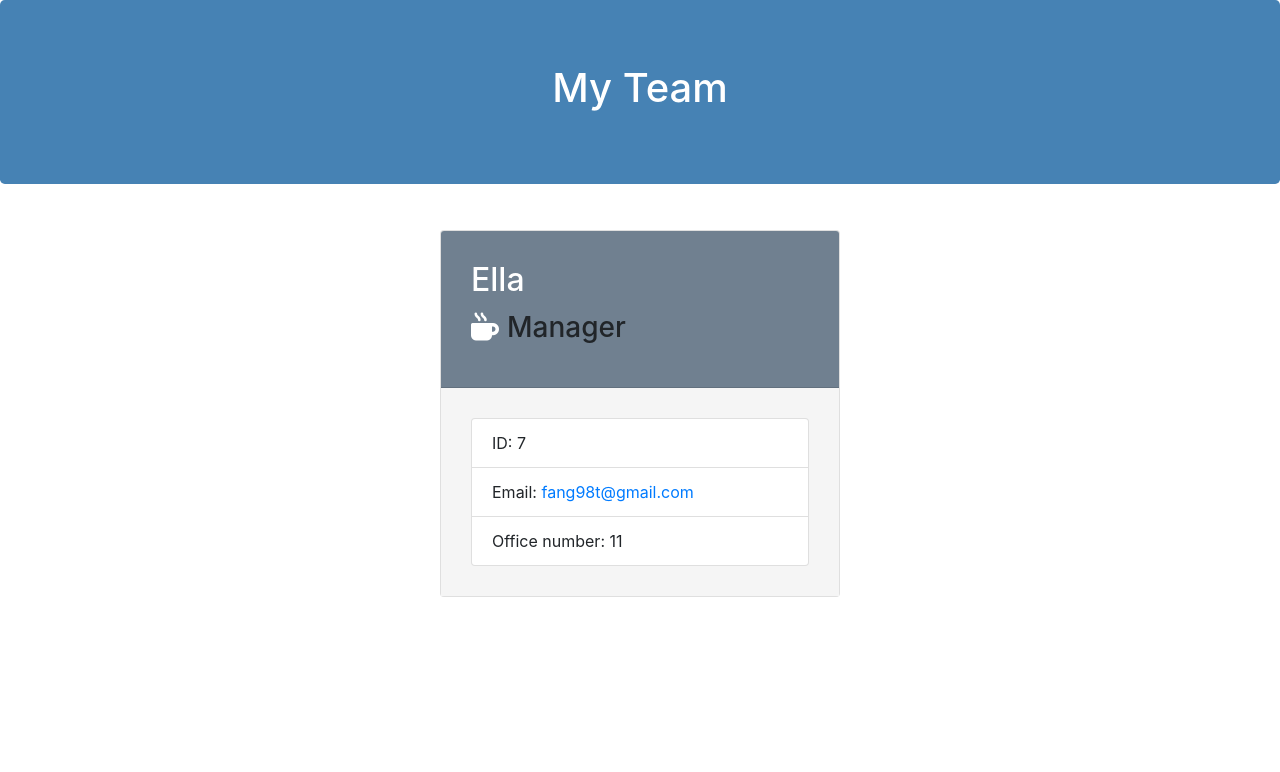
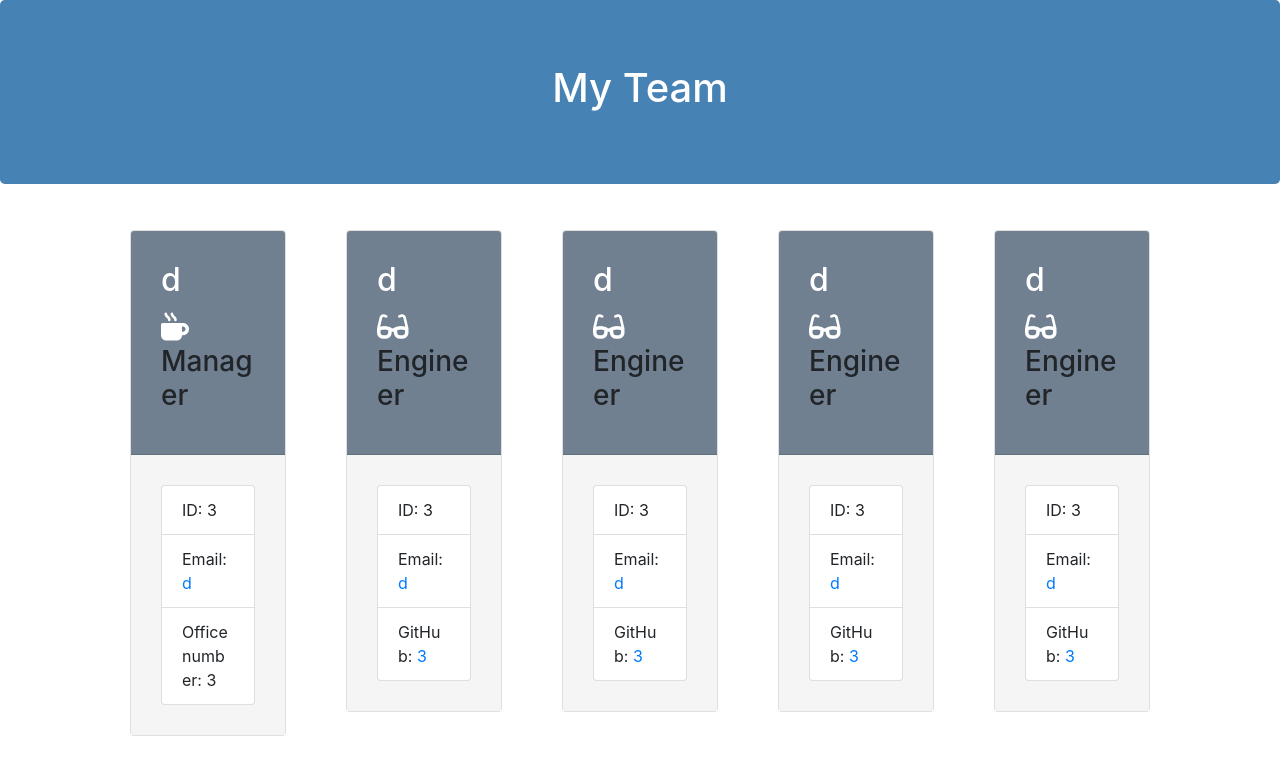
Before and after one commit to ebsizzlin/teamGenerator, a plain HTML site: page Develop/output/team.html in a window 1280 px wide. Drawn offline with nearby package versions, Linux system fonts and the light colour scheme.

Commit message:
adding readme screenshot

```diff
--- a/Develop/app.js
+++ b/Develop/app.js
@@ -9,7 +9,7 @@ const OUTPUT_DIR = path.resolve(__dirname, "output");
 const outputPath = path.join(OUTPUT_DIR, "team.html");
 
 const render = require("./lib/htmlRenderer");
-const { create } = require("domain");
+const { create } = require("domain"); //idk what this is
 const team = []; //store everything
 
 //prompt for which set of questions
--- a/Develop/output/style.css
+++ b/Develop/output/style.css
@@ -5,6 +5,8 @@
 .card {
   margin: 30px;
   width: 400px;
+  margin-bottom: 15px;
+  height: 100%;
 }
 
 .card-header {
--- a/Develop/output/team.html
+++ b/Develop/output/team.html
@@ -21,21 +21,77 @@
         </div>
     </div>
     <div class="container">
-        <div class="row">
+        <div class="row-cols-3">
             <div class="team-area col-12 d-flex justify-content-center">
                 <div class="card employee-card">
     <div class="card-header">
-        <h2 class="card-title">Ella</h2>
+        <h2 class="card-title">d</h2>
         <h3 class="card-title"><i class="fas fa-mug-hot mr-2"></i>Manager</h3>
     </div>
     <div class="card-body">
         <ul class="list-group">
-            <li class="list-group-item">ID: 7</li>
-            <li class="list-group-item">Email: <a href="mailto:fang98t@gmail.com">fang98t@gmail.com</a></li>
-            <li class="list-group-item">Office number: 11</li>
+            <li class="list-group-item">ID: 3</li>
+            <li class="list-group-item">Email: <a href="mailto:d">d</a></li>
+            <li class="list-group-item">Office number: 3</li>
         </ul>
     </div>
 </div>
+<div class="card employee-card">
+    <div class="card-header">
+        <h2 class="card-title">d</h2>
+        <h3 class="card-title"><i class="fas fa-glasses mr-2"></i>Engineer</h3>
+    </div>
+    <div class="card-body">
+        <ul class="list-group">
+            <li class="list-group-item">ID: 3</li>
+            <li class="list-group-item">Email: <a href="mailto:d">d</a></li>
+            <li class="list-group-item">GitHub: <a href="https://github.com/3" target="_blank" rel="noopener noreferrer">3</a></li>
+        </ul>
+    </div>
+</div>
+
+<div class="card employee-card">
+    <div class="card-header">
+        <h2 class="card-title">d</h2>
+        <h3 class="card-title"><i class="fas fa-glasses mr-2"></i>Engineer</h3>
+    </div>
+    <div class="card-body">
+        <ul class="list-group">
+            <li class="list-group-item">ID: 3</li>
+            <li class="list-group-item">Email: <a href="mailto:d">d</a></li>
+            <li class="list-group-item">GitHub: <a href="https://github.com/3" target="_blank" rel="noopener noreferrer">3</a></li>
+        </ul>
+    </div>
+</div>
+
+<div class="card employee-card">
+    <div class="card-header">
+        <h2 class="card-title">d</h2>
+        <h3 class="card-title"><i class="fas fa-glasses mr-2"></i>Engineer</h3>
+    </div>
+    <div class="card-body">
+        <ul class="list-group">
+            <li class="list-group-item">ID: 3</li>
+            <li class="list-group-item">Email: <a href="mailto:d">d</a></li>
+            <li class="list-group-item">GitHub: <a href="https://github.com/3" target="_blank" rel="noopener noreferrer">3</a></li>
+        </ul>
+    </div>
+</div>
+
+<div class="card employee-card">
+    <div class="card-header">
+        <h2 class="card-title">d</h2>
+        <h3 class="card-title"><i class="fas fa-glasses mr-2"></i>Engineer</h3>
+    </div>
+    <div class="card-body">
+        <ul class="list-group">
+            <li class="list-group-item">ID: 3</li>
+            <li class="list-group-item">Email: <a href="mailto:d">d</a></li>
+            <li class="list-group-item">GitHub: <a href="https://github.com/3" target="_blank" rel="noopener noreferrer">3</a></li>
+        </ul>
+    </div>
+</div>
+
 
             </div>
         </div>
```
